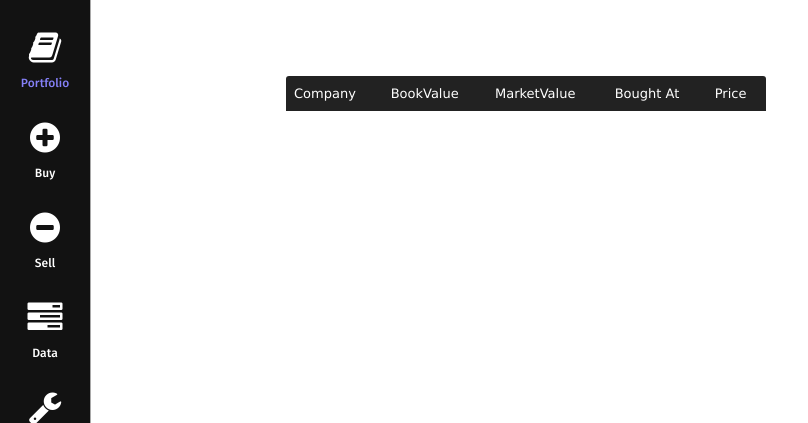
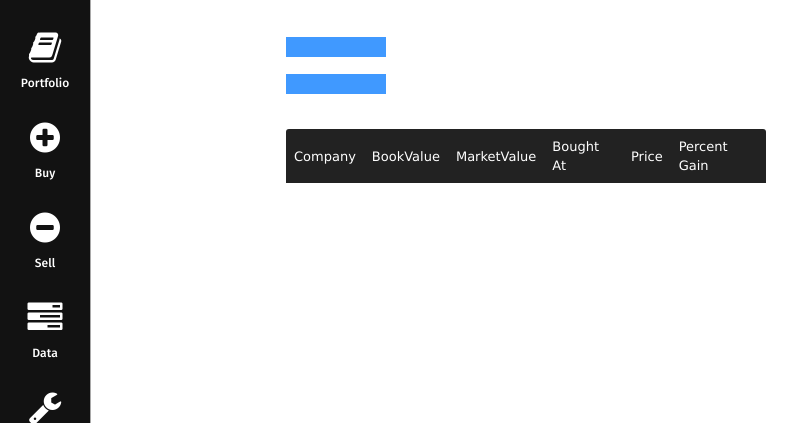
Before and after one commit to ShayanArman/knotPortfolio, a Python web app: template templates/portfolio.html in a window 1280 px wide. Shown: the top 423 px of the page, without its empty margins (0-808 px from the left). Run offline with Jinja, Linux system fonts and the light colour scheme; the template is opened without the code that fills it: most values are stand-ins (such as "Sample title", 1, 10 or a date in 2020); lists and menus that the app fills with data are empty; some libraries are stand-ins or nearby versions.

Commit message:
made some changes

```diff
--- a/css/main.css
+++ b/css/main.css
@@ -15,8 +15,48 @@
 }
 
 .active {
-	color:blue;
+	color:#8580F7;
 }
+
+.portfolioOuterContainer {
+	margin-bottom: -27px;
+}
+
+.cash_container {
+	width: 100px;
+    display: inline-block;
+    height: 20px;
+    background-color: rgba(180, 180, 180, 0.54);
+}
+
+.cash_inner_container {
+	display: inline-block;
+    width: 100px;
+    background-color: #4099FF;
+    height: 100%;
+}
+.portfolio_inner_container {
+	display: inline-block;
+    width: 100px;
+    background-color: #4099FF;
+    height: 100%;
+}
+
+.cash_text {
+	display: inline-block;
+    margin-left: 10px;
+}
+
+#cashVal {
+	display: inline;
+	margin-left: 2px;
+}
+
+#portVal {
+	display: inline;
+	margin-left: 2px;
+}
+
 /* Sidebar styles */
 .sidebar {
 	/*background-image: linear-gradient(#484e55, #3a3f44 60%, #313539);*/
@@ -72,7 +112,7 @@
 }
 
 .sideBarLink:hover {
-	color: rgba(133, 128, 247, 1);
+	color: #4099FF;
 	font-weight: bold;
 	text-decoration:none;
 }
--- a/css/screen.css
+++ b/css/screen.css
@@ -91,7 +91,7 @@
 		line-height:32px;
 		font-size: 12px;
 		border:1px solid #70ad2e;
-		background:#5aae00 url(../images/form2/form_button.gif) repeat-x;
+		background:#4099FF url(../images/form2/form_button.gif) repeat-x;
 		color:#fff;
 		border-radius:4px;
 		cursor:pointer;
@@ -103,7 +103,7 @@
 	}
 	#form2 input:focus {
 		outline: blue;
-		border: 1px solid rgb(68, 155, 61);
+		border: 1px solid #4099FF;
 		border-radius: 2px;
 	}
 
--- a/js/buyStocksHandler.js
+++ b/js/buyStocksHandler.js
@@ -1,4 +1,7 @@
 $(document).ready(function() {
+	// $(".sidebar-app p").removeClass("active")
+	// $("#buyLinkName").addClass("active");
+
 	$("#buystocksbutton").click(function() {
 		$('#buystocksbutton').attr('disabled', 'disabled');
 		var ticker = $("#tickerInput").val();
--- a/js/mainScript.js
+++ b/js/mainScript.js
@@ -1,40 +1,7 @@
 $(document).ready(function() {
-	$("#portfolioLinkName").css("color","#8580F7");
-	// $("#portfolioButton").css("color","#8580F7");
-	//$(".sidebar-app p#portfolioLinkName").addClass("active")
-	$.getJSON("/renderUserStocksDB").complete(function(data) {
-			var jstring = data.responseText;
-			if(jstring != 'Empty') {
-				var jarray = JSON.parse(jstring);
-				var color = 'red';
-				for (var i=0;i<jarray.length;i++) {
-					companyTicker = jarray[i].ticker;
-					numberShares  = jarray[i].numberOfShares;
-					currentPrice  = jarray	[i].currentPrice;
-					marketValue   = currentPrice*numberShares;
-					marketValue   = Math.round(marketValue * 100)/100;
-					originalPrice = jarray[i].boughtAt;
-					bookValue     = numberShares*originalPrice;
-					bookValue     = Math.round(bookValue * 100)/100;
-					if(currentPrice>originalPrice) {
-							color = '#008000';
-					} else {
-						color = 'red';
-					}
-					var tableRow = makeTableRows(companyTicker,marketValue,bookValue,originalPrice,currentPrice, color);
-					$('#tableBody').append(tableRow);
-				}
-			}
-	});
+	var pathname = window.location.pathname;
+	var pathArray = pathname.split("/")
+	pathname = pathArray[1]
 
-
-	function makeTableRows(tick,marketVal,bookVal,originalPrice,currentPrice,color) {
-		var row = "<tr><td style=\"color:"+color+";font-weight:bold\">"+tick+"</td>"+
-							"<td>"+bookVal+"</td>"+
-							"<td style=\"color:"+color+";font-weight:bold\">"+marketVal+"</td>"+
-							"<td>"+originalPrice+"</td>"+
-							"<td style=\"color:"+color+";font-weight:bold\">"+currentPrice+"</td></tr>";
-		return row;
-	}
-
+	$("#"+pathname).css("color","#4099FF"); // thanks ruoping.
 });
--- /dev/null
+++ b/js/portfolioScript.js
@@ -0,0 +1,53 @@
+$(document).ready(function() {
+	var percent = ((($("#cashVal").text())/100000)*100);
+	$(".cash_inner_container").css("width",percent);
+
+	$.getJSON("/renderUserStocksDB").complete(function(data) {
+			var jstring = data.responseText;
+			var totalMarketPosition = 0;
+			if(jstring != 'Empty') {
+				var jarray = JSON.parse(jstring);
+				var color = 'red';
+				for (var i=0;i<jarray.length;i++) {
+					companyTicker = jarray[i].ticker;
+					numberShares  = jarray[i].numberOfShares;
+					currentPrice  = jarray[i].currentPrice;
+					marketValue   = currentPrice*numberShares;
+					marketValue   = Math.round(marketValue * 100)/100;
+					totalMarketPosition += marketValue;
+					originalPrice = jarray[i].boughtAt;
+					bookValue     = numberShares*originalPrice;
+					bookValue     = Math.round(bookValue * 100)/100;
+					percentGain   = (((marketValue/bookValue)-1)*100).toFixed(2);
+
+					if(currentPrice>originalPrice) {
+							color = '#008000';
+					} else {
+						color = 'red';
+					}
+					var tableRow = makeTableRows(companyTicker,marketValue,bookValue,originalPrice,currentPrice,percentGain,color);
+					$('#tableBody').append(tableRow);
+				}
+			}
+			var totalPosition = (parseInt($("#cashVal").text())+totalMarketPosition);
+			$(".portfolio_inner_container").css("width",totalPosition/1000);
+			$("#portVal").text(totalPosition);
+
+	});
+
+	$("#buyStocksLink").click(function() {
+		$("#buyStocksLink").css("color","#8580F7");
+	});
+
+
+	function makeTableRows(tick,marketVal,bookVal,originalPrice,currentPrice,percentGain,color) {
+		var row = "<tr><td style=\"color:"+color+";font-weight:bold\">"+tick+"</td>"+
+							"<td>"+bookVal+"</td>"+
+							"<td style=\"color:"+color+";font-weight:bold\">"+marketVal+"</td>"+
+							"<td>"+originalPrice+"</td>"+
+							"<td style=\"color:"+color+";font-weight:bold\">"+currentPrice+"</td>"+
+							"<td style=\"color:"+color+";font-weight:bold\">"+percentGain+" %" +"</td></tr>";
+		return row;
+	}
+
+});
--- a/templates/MainStockPage.html
+++ b/templates/MainStockPage.html
@@ -2,7 +2,6 @@
 	<head>
 		<script type="text/javascript" src="//ajax.googleapis.com/ajax/libs/jquery/1.7.2/jquery.min.js"></script>
 		<script src="../js/mainScript.js"></script>
-		<script src="../js/buyStocksHandler.js"></script>
 		<link rel="stylesheet" href="/css/table.css">
 		<link rel="stylesheet" href="/css/main.css">
 		<link rel="stylesheet" href="/css/fira.css">
@@ -15,27 +14,27 @@
 			<div class="sidebar">
 				<div class="sidebar-app-container">
 					<div class="sidebar-app">
-							<a class="sideBarLink" id="portfolioButton" href="/"><i class="icon-book" style="font-size: 35px;"></i></a>
+							<a class="sideBarLink" id="portfolio" href="/"><i class="icon-book" style="font-size: 35px;"></i></a>
 							<p id="portfolioLinkName">Portfolio</p>
 					</div>
 					<div class="sidebar-app">
-							<a class="sideBarLink" id="buyStocksLink" href="/buystocks"><i class="icon-plus-sign" style="font-size: 35px;"></i></a>
-							<p>Buy</p>
+							<a class="sideBarLink" id="buystocks" href="/buystocks"><i class="icon-plus-sign" style="font-size: 35px;"></i></a>
+							<p id="buyLinkName">Buy</p>
 					</div>
 					<div class="sidebar-app">
-							<a class="sideBarLink" href="/sellstocks"><i class="icon-minus-sign" style="font-size: 35px;"></i></a>
+							<a class="sideBarLink" id="sellstocks" href="/sellstocks"><i class="icon-minus-sign" style="font-size: 35px;"></i></a>
 							<p>Sell</p>
 					</div>
 					<div class="sidebar-app">
-							<a class="sideBarLink" href="/data"><i class="icon-tasks" style="font-size: 35px;"></i></a>
+							<a class="sideBarLink" id="data" href="/data"><i class="icon-tasks" style="font-size: 35px;"></i></a>
 							<p>Data</p>
 					</div>
 					<div class="sidebar-app">
-							<a class="sideBarLink" href="/settings"><i class="icon-wrench" style="font-size: 35px;"></i></a>
+							<a class="sideBarLink" id="settings" href="/settings"><i class="icon-wrench" style="font-size: 35px;"></i></a>
 							<p>Settings</p>
 					</div>
 					<div class="sidebar-app">
-							<a class="sideBarLink" href="/logout"><i class="icon-signout" style="font-size: 35px;"></i></a>
+							<a class="sideBarLink" id="signOutLink" href="/logout"><i class="icon-signout" style="font-size: 35px;"></i></a>
 							<p>Sign Out</p>
 					</div>
 				</div>
--- a/templates/buyStocks.html
+++ b/templates/buyStocks.html
@@ -1,4 +1,7 @@
-
+<head>
+	<script type="text/javascript" src="//ajax.googleapis.com/ajax/libs/jquery/1.7.2/jquery.min.js"></script>
+	<script src="../js/buyStocksHandler.js"></script>
+</head>
 {% extends "MainStockPage.html" %}
 {% block content %}
 <div id="container">
--- a/templates/portfolio.html
+++ b/templates/portfolio.html
@@ -1,7 +1,25 @@
+<head>
+	<script type="text/javascript" src="//ajax.googleapis.com/ajax/libs/jquery/1.7.2/jquery.min.js"></script>
+	<script src="../js/portfolioScript.js"></script>
+</head>
+
 {% extends "MainStockPage.html" %}
 {% block content %}
 
-<p>{{cash}}</p>
+<div class="portfolioOuterContainer">
+	<div class="cash_container">
+		<div class="portfolio_inner_container"></div>
+	</div>
+	<p class="cash_text" id="cashTextPTag">Total Portfolio: <p id="portVal">{{cash}}</p></p>
+</div>
+
+<div>
+	<div class="cash_container">
+		<div class="cash_inner_container"></div>
+	</div>
+	<p class="cash_text" id="cashTextPTag">Cash: <p id="cashVal">{{cash}}</p></p>
+</div>
+
 <table id="rounded-corner">
 	<thead>
 		<tr>
@@ -9,7 +27,8 @@
 			<th scope="col" class="rounded-q2">BookValue</th>
 			<th scope="col" class="rounded-q3">MarketValue</th>
 			<th scope="col" class="rounded-q1">Bought At</th>
-			<th scope="col" class="rounded-q4">Price</th>
+			<th scope="col" class="rounded-q5">Price</th>
+			<th scope="col" class="rounded-q4">Percent Gain</th>
  		</tr>
 	</thead
 	<tfoot>
```
Also changed, not shown: 2 other files.
